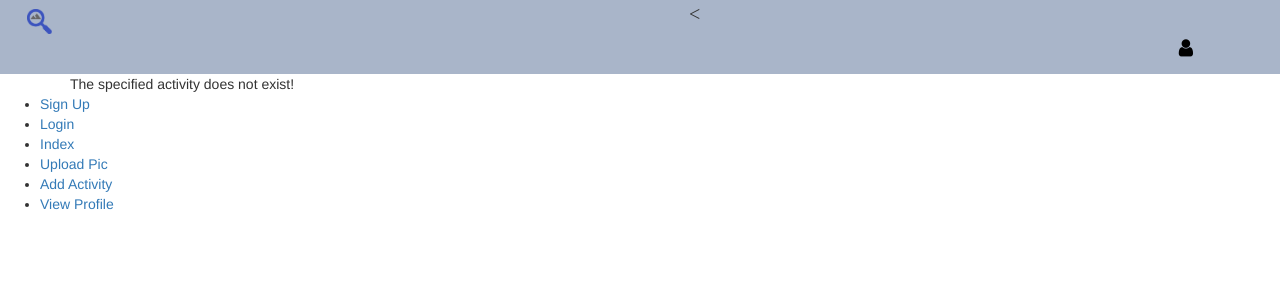
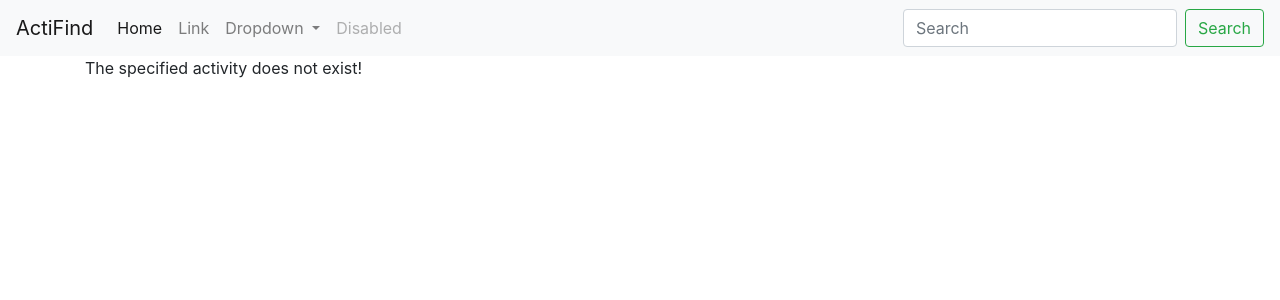
Before and after one commit to ngkenn/itech-group, a Django app: page /actifind/activity/1/ in a window 1280 px wide. Shown: the top 300 px of the page. Run offline with Django 3.2, Linux system fonts and the light colour scheme; data that the repository does not hold is empty; some libraries are stand-ins or nearby versions.

Commit message:
Change navbar

```diff
--- a/itechGroup/templates/actifind/base.html
+++ b/itechGroup/templates/actifind/base.html
@@ -2,15 +2,23 @@
 {% load staticfiles %}
 <html lang="en">
 <head>
-    <link rel="stylesheet" href="//maxcdn.bootstrapcdn.com/bootstrap/3.2.0/css/bootstrap.min.css">
+    <link rel="stylesheet" href="https://maxcdn.bootstrapcdn.com/bootstrap/4.0.0/css/bootstrap.min.css" integrity="sha384-Gn5384xqQ1aoWXA+058RXPxPg6fy4IWvTNh0E263XmFcJlSAwiGgFAW/dAiS6JXm"
+        crossorigin="anonymous">
     <link rel="stylesheet" href="https://cdnjs.cloudflare.com/ajax/libs/font-awesome/4.7.0/css/font-awesome.min.css">
     <link rel="stylesheet" href="{% static 'css/base.css' %}">
+    <script src="https://code.jquery.com/jquery-3.2.1.slim.min.js" integrity="sha384-KJ3o2DKtIkvYIK3UENzmM7KCkRr/rE9/Qpg6aAZGJwFDMVNA/GpGFF93hXpG5KkN"
+        crossorigin="anonymous"></script>
+    <script src="https://cdnjs.cloudflare.com/ajax/libs/popper.js/1.12.9/umd/popper.min.js" integrity="sha384-ApNbgh9B+Y1QKtv3Rn7W3mgPxhU9K/ScQsAP7hUibX39j7fakFPskvXusvfa0b4Q"
+        crossorigin="anonymous"></script>
+    <script src="https://maxcdn.bootstrapcdn.com/bootstrap/4.0.0/js/bootstrap.min.js" integrity="sha384-JZR6Spejh4U02d8jOt6vLEHfe/JQGiRRSQQxSfFWpi1MquVdAyjUar5+76PVCmYl"
+        crossorigin="anonymous"></script>
     <meta charset="UTF-8">
 </head>
 {% block extra_head %}{% endblock %}
 
 <!-- Navbar -->
 <header>
+    <!--
     <div class="row Pridi text-center graybackground">
         <div class="col-xs-1 float-left">
             <nav><a href="/actifind/"><img src="{% static "images/actifind_logo.png" %}"
@@ -35,7 +43,7 @@
         </div>
 
     </div>
-    </div>
+    </div>-->
 </header>
 
 
@@ -47,6 +55,47 @@
 
 <!-- Search bars? -->
 <body>
+<div>
+    <nav class="navbar navbar-expand-lg navbar-light bg-light">
+        <a class="navbar-brand" href="{% url 'index' %}">ActiFind</a>
+        <button class="navbar-toggler" type="button" data-toggle="collapse" data-target="#navbarSupportedContent" aria-controls="navbarSupportedContent"
+            aria-expanded="false" aria-label="Toggle navigation">
+            <span class="navbar-toggler-icon"></span>
+        </button>
+
+        <div class="collapse navbar-collapse" id="navbarSupportedContent">
+            <ul class="navbar-nav mr-auto">
+                <li class="nav-item active">
+                    <a class="nav-link" href="{% url 'index' %}">Home
+                        <span class="sr-only">(current)</span>
+                    </a>
+                </li>
+                <li class="nav-item">
+                    <a class="nav-link" href="#">Link</a>
+                </li>
+                <li class="nav-item dropdown">
+                    <a class="nav-link dropdown-toggle" href="#" id="navbarDropdown" role="button" data-toggle="dropdown" aria-haspopup="true"
+                        aria-expanded="false">
+                        Dropdown
+                    </a>
+                    <div class="dropdown-menu" aria-labelledby="navbarDropdown">
+                        <a class="dropdown-item" href="#">Action</a>
+                        <a class="dropdown-item" href="#">Another action</a>
+                        <div class="dropdown-divider"></div>
+                        <a class="dropdown-item" href="#">Something else here</a>
+                    </div>
+                </li>
+                <li class="nav-item">
+                    <a class="nav-link disabled" href="#">Disabled</a>
+                </li>
+            </ul>
+            <form class="form-inline my-2 my-lg-0">
+                <input class="form-control mr-sm-2" type="search" placeholder="Search" aria-label="Search">
+                <button class="btn btn-outline-success my-2 my-sm-0" type="submit">Search</button>
+            </form>
+        </div>
+    </nav>
+</div>
 <div class="container">
     {% block body_block %}
     {% endblock %}
@@ -57,20 +106,6 @@
 </div>
 
 <div>
-    <ul>
-         <li> <a href="{% url 'register' %}">Sign Up</a></li>
-        <li> <a href="{% url 'login' %}">Login</a></li>
-        <li> <a href="{% url 'index' %}">Index</a></li>
-
-
-        <!--If Authenticated? -->
-         <li> <a href="{% url 'upload_picture' %}">Upload Pic</a></li>
-         <li> <a href="{% url 'add_activity' %}">Add Activity</a></li>
-         <li> <a href="{% url 'profile' %}">View Profile</a></li>
-
-
-
-    </ul>
 
     <!-- Important URL links at the bottom of the page -->
 </div>
```
